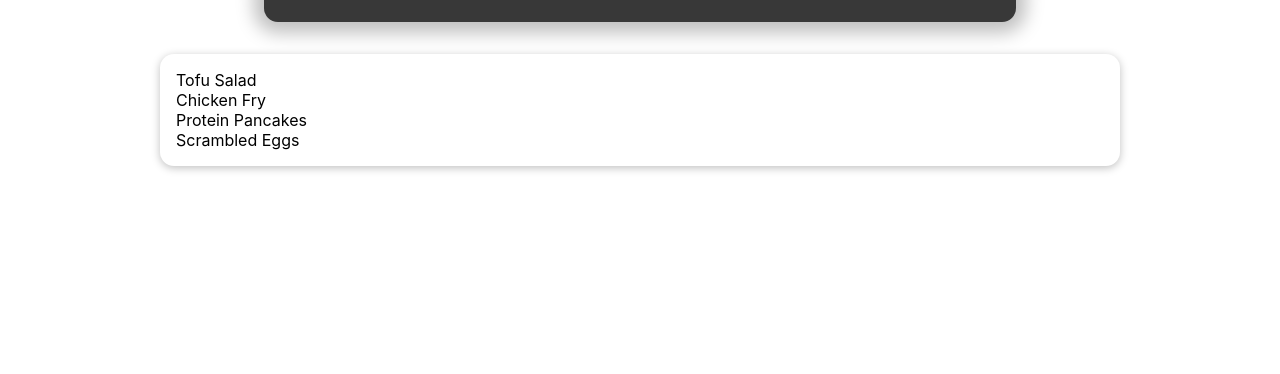
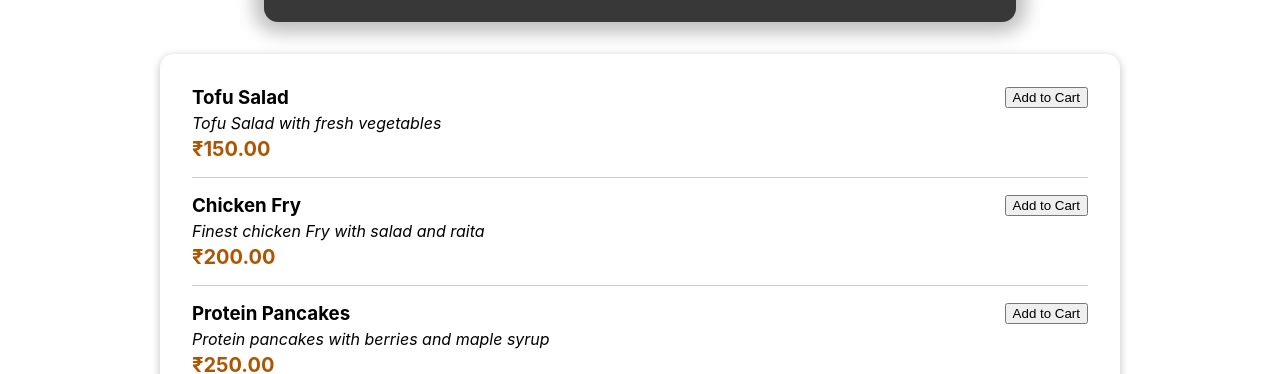
Before and after one commit to RaazKetan/Gym_Meals, a React (Create React App) app: page / in a window 1280 px wide. Shown: the part 428-802 px from the top of the page. Built offline with nearby package versions, Linux system fonts and the light colour scheme.

Commit message:
Meal Page +

```diff
--- a/src/components/Meals/AvailaibleMeals.js
+++ b/src/components/Meals/AvailaibleMeals.js
@@ -1,4 +1,5 @@
 import Card from '../UI/Card';
+import MealItem from './MealItem/MealItem';
 import classes from './AvailaibleMeals.module.css';
 const DUMMY_MEALS = [
     {
@@ -28,7 +29,7 @@
     },
 ];
 const AvailaibleMeals = () => {
-    const mealsList = DUMMY_MEALS.map(meal => <li>{meal.name}</li>);
+    const mealsList = DUMMY_MEALS.map(meal => <MealItem key={meal.id} name={meal.name} description={meal.description} price={meal.price} />);
     return(
         <section className = {classes.meals}>
         <Card>
--- a/src/components/Meals/MealItem/MealItem.js
+++ b/src/components/Meals/MealItem/MealItem.js
@@ -0,0 +1,17 @@
+import classes from './MealItem.module.css';
+const MealItem = props => {
+    const price = `₹${props.price.toFixed(2)}`;
+    return (
+        <li className={classes.meal}>
+            <div>
+                <h3>{props.name}</h3>
+                <div className={classes.description}>{props.description}</div>
+                <div className={classes.price}>{price}</div>
+            </div>
+            <div>
+                <button>Add to Cart</button>
+            </div>
+        </li>
+    )
+}
+export default MealItem;
```
Also changed, not shown: src/components/Meals/MealItem/MealItemForm.js (added).
